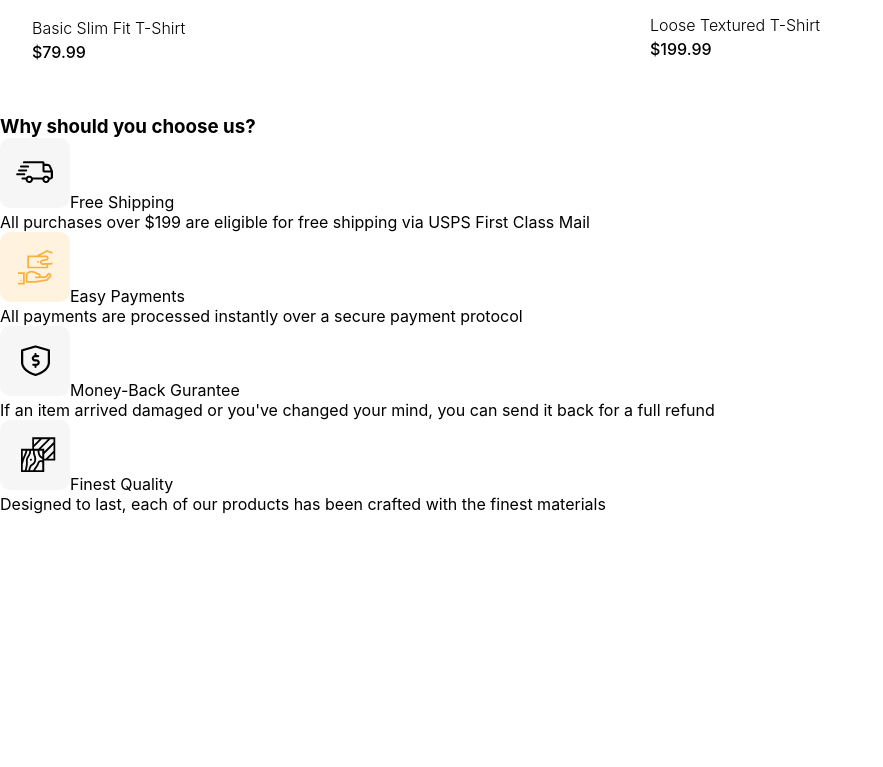
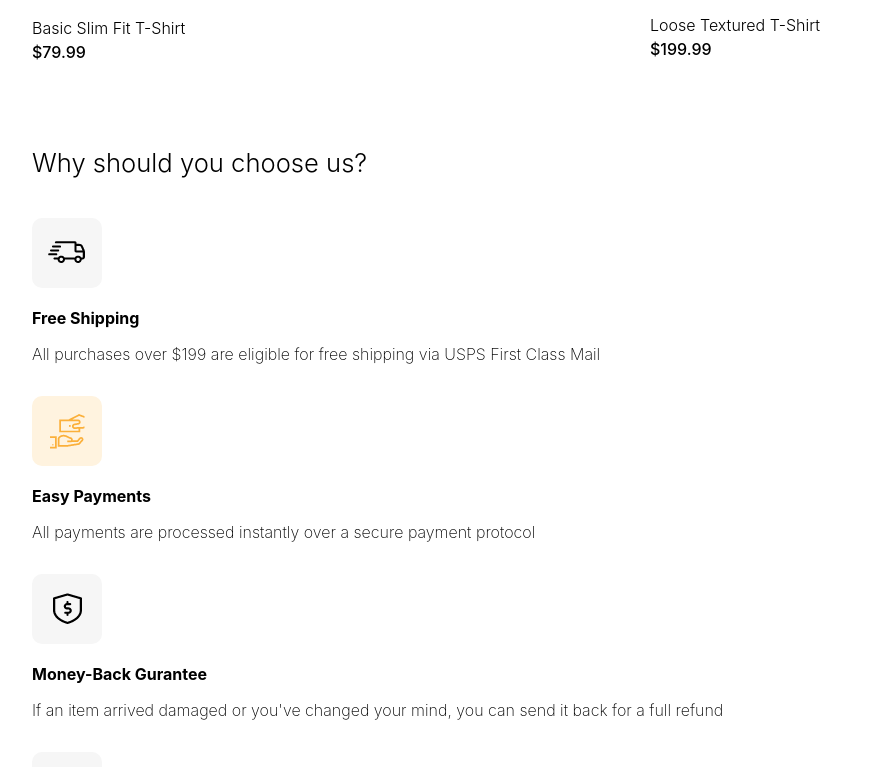
Before and after one commit to jremy813/eshop, a React (Create React App) app: page / in a window 1280 px wide. Shown: the part 2477-3244 px from the top of the page, without its empty margins (0-883 px from the left). Before the commit the page ends 2991 px from the top, so only its background shows below. Built offline with nearby package versions, Linux system fonts and the light colour scheme.

Commit message:
styled choose us section

```diff
--- a/src/App.css
+++ b/src/App.css
@@ -2,3 +2,30 @@
   margin: 0;
   padding: 0;
 }
+
+.app__ChooseUs {
+  padding: 2rem;
+}
+
+.app__ChooseUs > h3 {
+  font-weight: 300;
+  font-size: 1.6rem;
+  margin-bottom: 2.5rem;
+}
+
+.app__Icons {
+  display: grid;
+  grid-template-columns: 1fr;
+}
+
+.app__Icons > div > span {
+  display: block;
+  font-weight: 700;
+  margin-top: 1rem;
+  margin-bottom: 1rem;
+}
+
+.app__Icons > div > p {
+  font-weight: 200;
+  margin-bottom: 2rem;
+}
```
